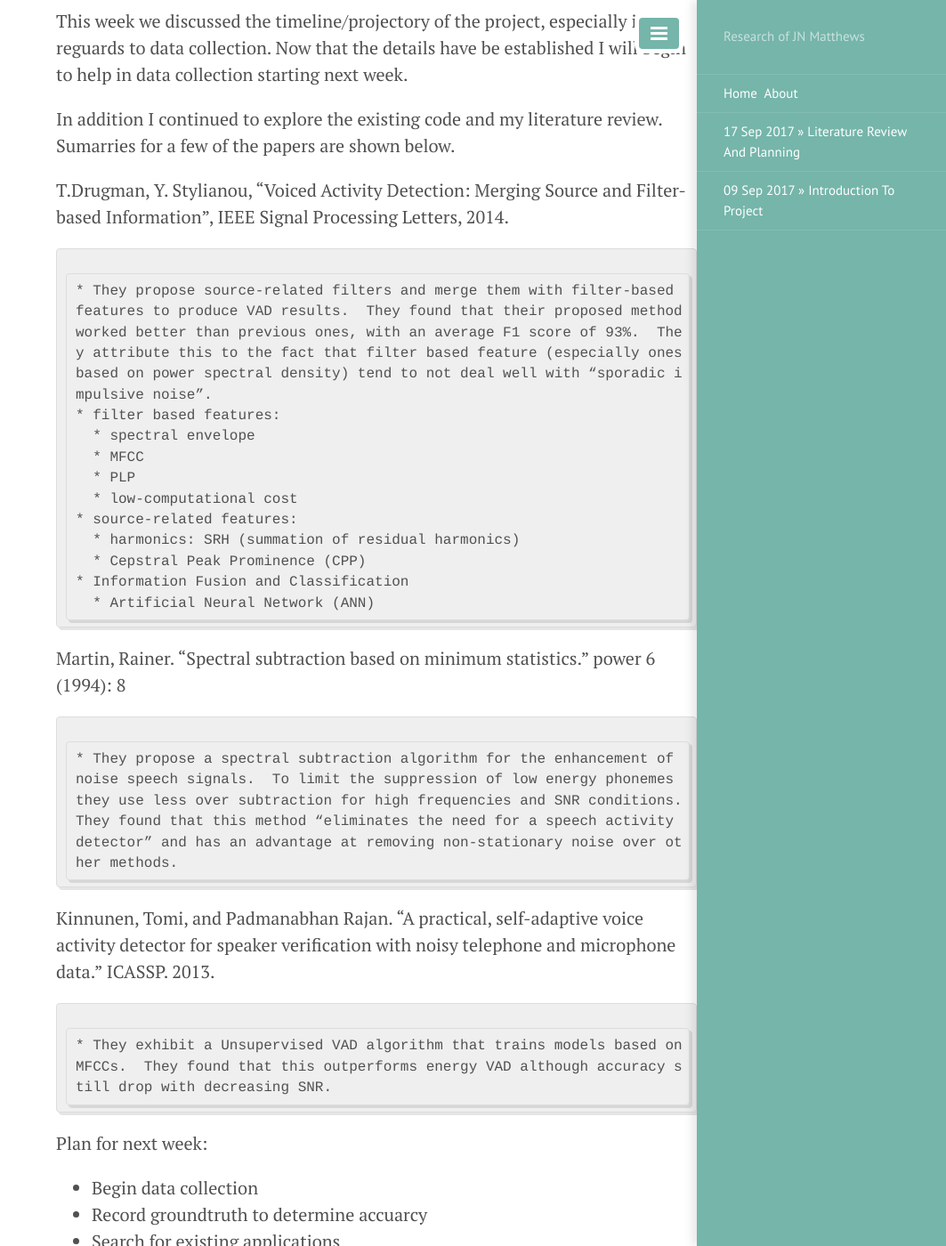
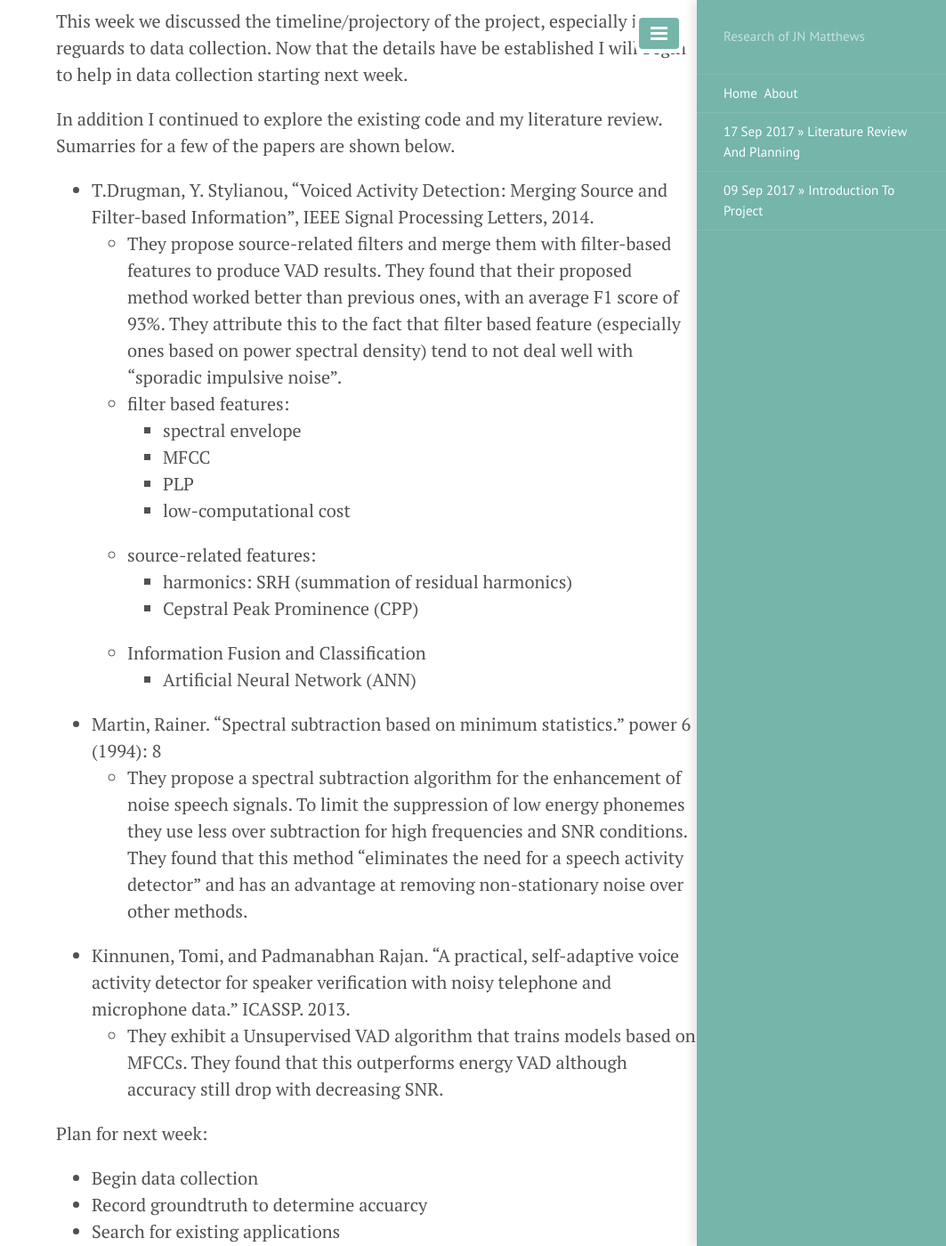
Before and after one commit to jenni-niels/CREU, a Jekyll site: the page built from _posts/2017-9-17-Literature-Review-and-Planning.md, in a window 1280 px wide and 1400 px high, scrolled down 271 px. Shown: the whole window at 89% size, without its empty margins (217-1280 px from the left). Built offline with Jekyll 4.4.1, drawn with Linux system fonts in a browser that asks for light colours; our own code applies the rules of GitHub Pages for plain Markdown files.

```diff
--- a/_posts/2017-9-17-Literature-Review-and-Planning.md
+++ b/_posts/2017-9-17-Literature-Review-and-Planning.md
@@ -4,8 +4,7 @@ This week we discussed the timeline/projectory of the project, especially in reg
 
 In addition I continued to explore the existing code and my literature review.  Sumarries for a few of the papers are shown below.
 
-  T.Drugman, Y. Stylianou, "Voiced Activity Detection: Merging Source and Filter-based Information", IEEE Signal Processing Letters, 2014.
-
+* T.Drugman, Y. Stylianou, "Voiced Activity Detection: Merging Source and Filter-based Information", IEEE Signal Processing Letters, 2014.
     * They propose source-related filters and merge them with filter-based features to produce VAD results.  They found that their proposed method worked better than previous ones, with an average F1 score of 93%.  They attribute this to the fact that filter based feature (especially ones based on power spectral density) tend to not deal well with “sporadic impulsive noise”.
     * filter based features:
       * spectral envelope
@@ -18,13 +17,11 @@ In addition I continued to explore the existing code and my literature review.
     * Information Fusion and Classification
       * Artificial Neural Network (ANN)
 
-  Martin, Rainer. "Spectral subtraction based on minimum statistics." power 6 (1994): 8
+* Martin, Rainer. "Spectral subtraction based on minimum statistics." power 6 (1994): 8
+    * They propose a spectral subtraction algorithm for the enhancement of noise speech signals.  To limit the suppression of low energy phonemes they use less over subtraction for high frequencies and SNR conditions.  They found that this method “eliminates the need for a speech activity detector” and has an advantage at removing non-stationary noise over other methods.
 
-	* They propose a spectral subtraction algorithm for the enhancement of noise speech signals.  To limit the suppression of low energy phonemes they use less over subtraction for high frequencies and SNR conditions.  They found that this method “eliminates the need for a speech activity detector” and has an advantage at removing non-stationary noise over other methods.
-
-  Kinnunen, Tomi, and Padmanabhan Rajan. "A practical, self-adaptive voice activity detector for speaker verification with noisy telephone and microphone data." ICASSP. 2013.
-
-	* They exhibit a Unsupervised VAD algorithm that trains models based on MFCCs.  They found that this outperforms energy VAD although accuracy still drop with decreasing SNR.
+* Kinnunen, Tomi, and Padmanabhan Rajan. "A practical, self-adaptive voice activity detector for speaker verification with noisy telephone and microphone data." ICASSP. 2013.
+    * They exhibit a Unsupervised VAD algorithm that trains models based on MFCCs.  They found that this outperforms energy VAD although accuracy still drop with decreasing SNR.
 
 Plan for next week:
 
```
